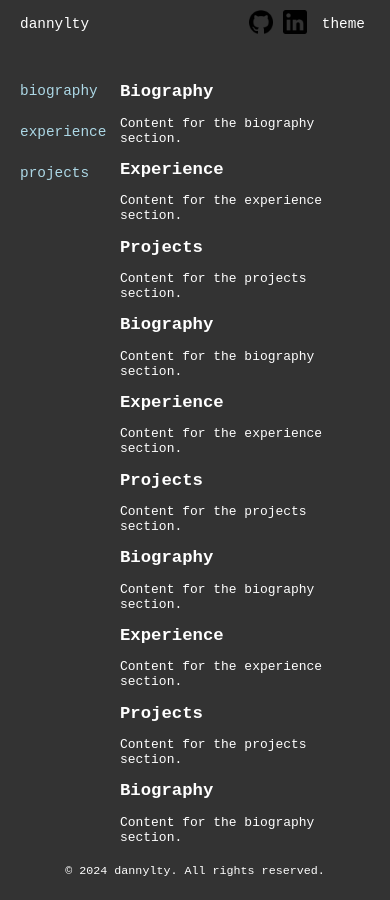
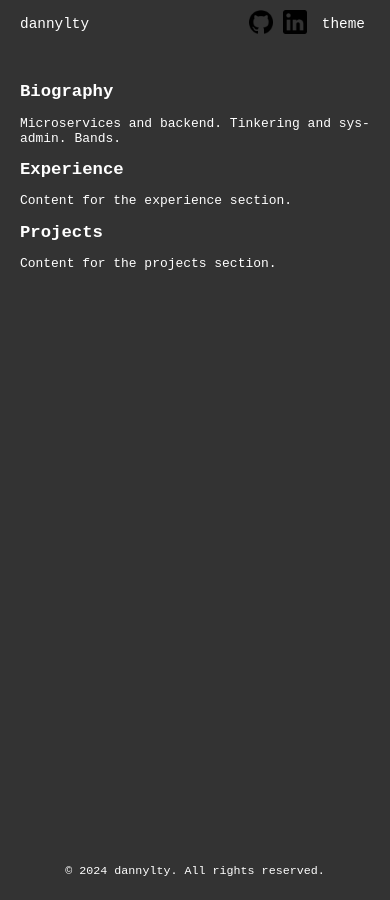
Before and after one commit to dannylty/portfolio, a Jekyll site: the page built from about.md, in a window 390 px wide and 900 px high. Built offline with Jekyll 4.4.1, drawn with Linux system fonts in a browser that asks for light colours; some of the changed text lies outside the part shown.

Commit message:
Remove sidebar in mobile view

```diff
--- a/_sass/_about.scss
+++ b/_sass/_about.scss
@@ -26,7 +26,7 @@
   }
 
   .main-content {
-    margin-left: 100px;  // Give space for the sidebar
+    // margin-left: 100px;  // Give space for the sidebar
     padding: 20px;  // Add padding for the content
     max-width: 600px;
   }
@@ -37,6 +37,6 @@
     }
 
     .sidebar {
-        margin-top: 48px;
+        display: none;
     }
   }
--- a/about.md
+++ b/about.md
@@ -4,107 +4,12 @@ title: About
 ---
 
 ## Biography
-Content for the biography section.
+Microservices and backend.
+Tinkering and sys-admin.
+Bands.
 
 ## Experience
 Content for the experience section.
 
 ## Projects
 Content for the projects section.
-
-## Biography
-Content for the biography section.
-
-## Experience
-Content for the experience section.
-
-## Projects
-Content for the projects section.
-
-## Biography
-Content for the biography section.
-
-## Experience
-Content for the experience section.
-
-## Projects
-Content for the projects section.
-
-## Biography
-Content for the biography section.
-
-## Experience
-Content for the experience section.
-
-## Projects
-Content for the projects section.
-
-## Biography
-Content for the biography section.
-
-## Experience
-Content for the experience section.
-
-## Projects
-Content for the projects section.
-
-## Biography
-Content for the biography section.
-
-## Experience
-Content for the experience section.
-
-## Projects
-Content for the projects section.
-## Biography
-Content for the biography section.
-
-## Experience
-Content for the experience section.
-
-## Projects
-Content for the projects section.
-
-## Biography
-Content for the biography section.
-
-## Experience
-Content for the experience section.
-
-## Projects
-Content for the projects section.
-
-## Biography
-Content for the biography section.
-
-## Experience
-Content for the experience section.
-
-## Projects
-Content for the projects section.
-## Biography
-Content for the biography section.
-
-## Experience
-Content for the experience section.
-
-## Projects
-Content for the projects section.
-
-## Biography
-Content for the biography section. t for the biography section.t for the biography section.t for the biography section.t for the biography section.t for the biography section.t for the biography section.t for the biography section.t for the biography section.
-
-## Experience
-Content for the experience section.
-
-## Projects
-Content for the projects section.
-
-## Biography
-Content for the biography section.
-
-## Experience
-Content for the experience section.
-
-## Projects
-Content for the projects section.
```
Also changed, not shown: 3 other files.
